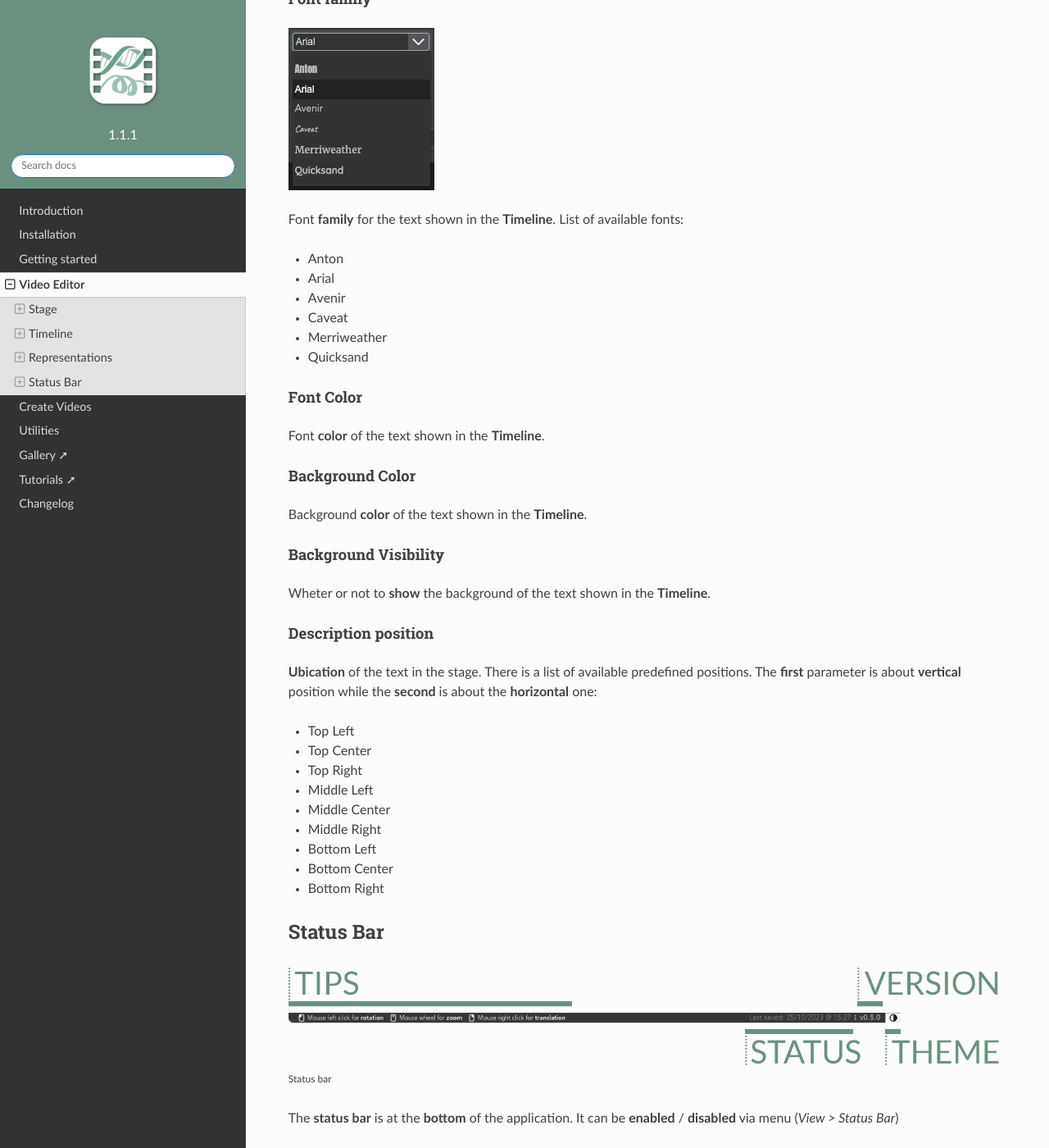
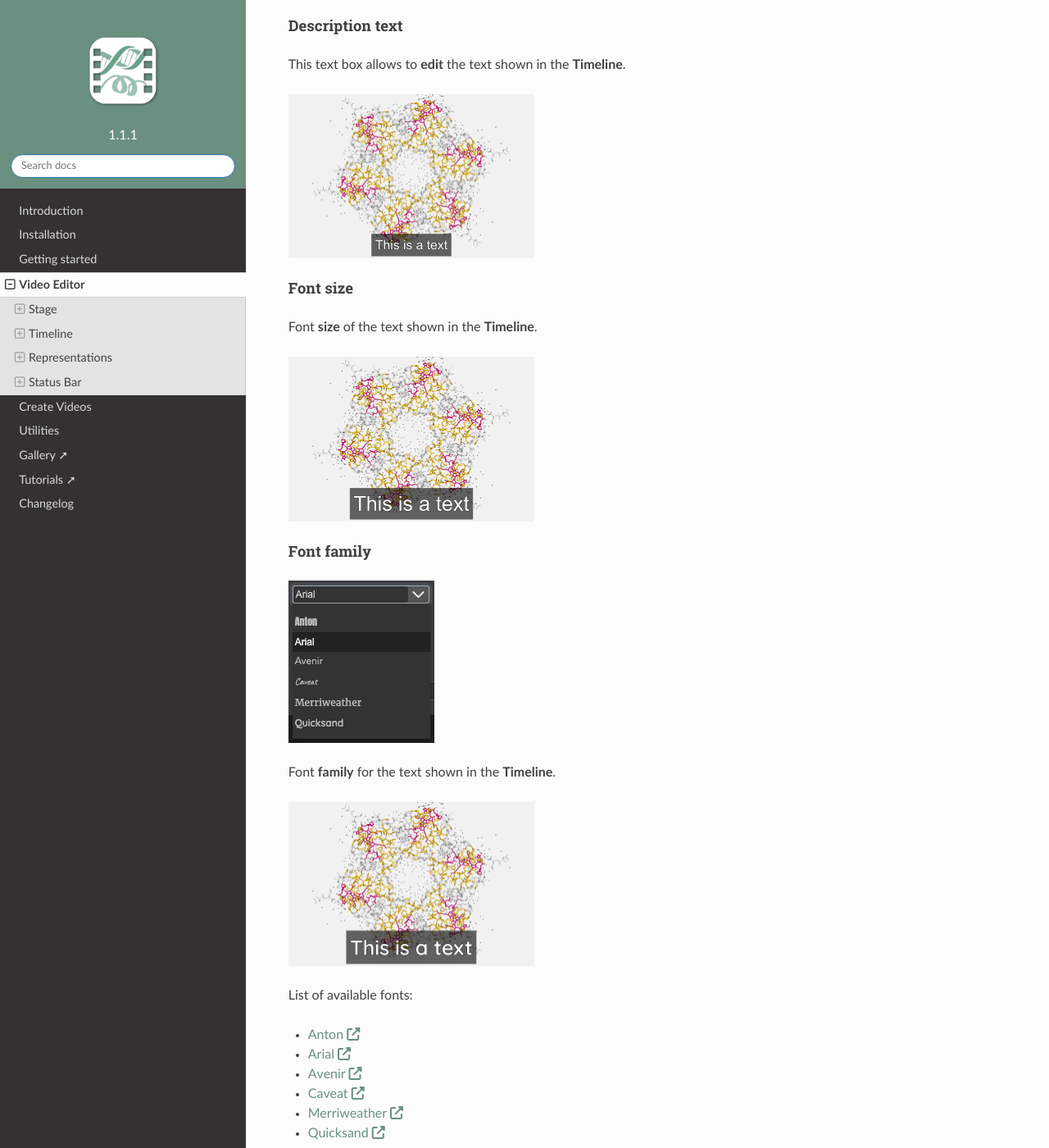
Before and after one commit to gbayarri/biomovies_documentation, a Sphinx documentation site: the page built from docs/source/interface.md, in a window 1280 px wide and 1400 px high, scrolled down 34899 px. Shown: the whole window at 82% size. Built offline with Sphinx 7.4.7 and the Read the Docs theme 2.0.0, drawn with Linux system fonts in a browser that asks for light colours; some of the changed text lies outside the part shown.

Commit message:
Interface > Representations > Descriptions

```diff
--- a/docs/source/interface.md
+++ b/docs/source/interface.md
@@ -694,52 +694,72 @@
 
 As explained in the [**Descriptions**](#descriptions) section, users can add **descriptive texts** to the Timeline. Clicking on a [**keyframe or a description**](#timeline-editor) in the Timeline, the above **editor** module appears on the **Representations** area.
 
+<img src="_static/interface/representations/descriptions/descriptions02.png" style="max-width:300px;" />
+
 #### Description text
 
 This text box allows to **edit** the text shown in the **Timeline**.
+
+<img src="_static/interface/representations/descriptions/descriptions03.png" style="max-width:300px;" />
 
 #### Font size
 
 Font **size** of the text shown in the **Timeline**.
 
+<img src="_static/interface/representations/descriptions/descriptions04.png" style="max-width:300px;" />
+
 #### Font family
 
 <img src="_static/interface/representations/descriptions/descriptions01.png" />
 
-Font **family** for the text shown in the **Timeline**. List of available fonts:
+Font **family** for the text shown in the **Timeline**.
 
-* Anton
-* Arial
-* Avenir
-* Caveat
-* Merriweather
-* Quicksand
+<img src="_static/interface/representations/descriptions/descriptions05.png" style="max-width:300px;" />
+
+List of available fonts:
+
+* [Anton <i class="fa-solid fa-up-right-from-square"></i>](https://fonts.google.com/specimen/Anton)
+* [Arial <i class="fa-solid fa-up-right-from-square"></i>](https://www.cufonfonts.com/font/arial)
+* [Avenir <i class="fa-solid fa-up-right-from-square"></i>](https://fontsgeek.com/avenir-font)
+* [Caveat <i class="fa-solid fa-up-right-from-square"></i>](https://fonts.google.com/specimen/Caveat)
+* [Merriweather <i class="fa-solid fa-up-right-from-square"></i>](https://fonts.google.com/specimen/Merriweather)
+* [Quicksand <i class="fa-solid fa-up-right-from-square"></i>](https://fonts.google.com/specimen/Quicksand)
 
 #### Font Color
 
 Font **color** of the text shown in the **Timeline**.
 
+<img src="_static/interface/representations/descriptions/descriptions06.png" style="max-width:300px;" />
+
 #### Background Color
 
 Background **color** of the text shown in the **Timeline**.
+
+<img src="_static/interface/representations/descriptions/descriptions07.png" style="max-width:300px;" />
 
 #### Background Visibility
 
 Wheter or not to **show** the background of the text shown in the **Timeline**.
 
+<img src="_static/interface/representations/descriptions/descriptions08.png" style="max-width:300px;" />
+
 #### Description position
 
-**Ubication** of the text in the stage. There is a list of available predefined positions. The **first** parameter is about **vertical** position while the **second** is about the **horizontal** one:
+**Ubication** of the text in the stage.
 
-* Top Left
-* Top Center
-* Top Right
-* Middle Left
-* Middle Center
-* Middle Right
-* Bottom Left
-* Bottom Center
-* Bottom Right
+<img src="_static/interface/representations/descriptions/descriptions09.png" style="max-width:300px;" />
+
+There is a list of available predefined positions. The **first** parameter is about **vertical** position while the **second** is about the **horizontal** one:
+
+* Top Left <i class="fa-solid fa-chevron-left fa-rotate-by" style="--fa-rotate-angle: 45deg;"></i>
+* Top Center <i class="fa-solid fa-t" style="height:10px; overflow:hidden;"></i>
+* Top Right <i class="fa-solid fa-chevron-right fa-rotate-by" style="--fa-rotate-angle: -45deg;"></i>
+* Middle Left <i class="fa-solid fa-t fa-rotate-270" style="height:10px; overflow:hidden;"></i>
+* Middle Center <i class="fa-solid fa-plus"></i>
+* Middle Right <i class="fa-solid fa-t fa-rotate-90" style="height:10px; overflow:hidden;"></i>
+* Bottom Left <i class="fa-solid fa-chevron-left fa-rotate-by" style="--fa-rotate-angle: -45deg;"></i>
+* Bottom Center <i class="fa-solid fa-t fa-flip-vertical" style="height:10px; overflow:hidden;"></i>
+* Bottom Right <i class="fa-solid fa-chevron-right fa-rotate-by" style="--fa-rotate-angle: 45deg;"></i>
 
 ## Status Bar
 
```
Also changed, not shown: docs/source/_static/interface/representations/descriptions/descriptions02.png (added), docs/source/_static/interface/representations/descriptions/descriptions03.png (added), docs/source/_static/interface/representations/descriptions/descriptions04.png (added), docs/source/_static/interface/representations/descriptions/descriptions05.png (added), docs/source/_static/interface/representations/descriptions/descriptions06.png (added), docs/source/_static/interface/representations/descriptions/descriptions07.png (added), docs/source/_static/interface/representations/descriptions/descriptions08.png (added), docs/source/_static/interface/representations/descriptions/descriptions09.png (added).
